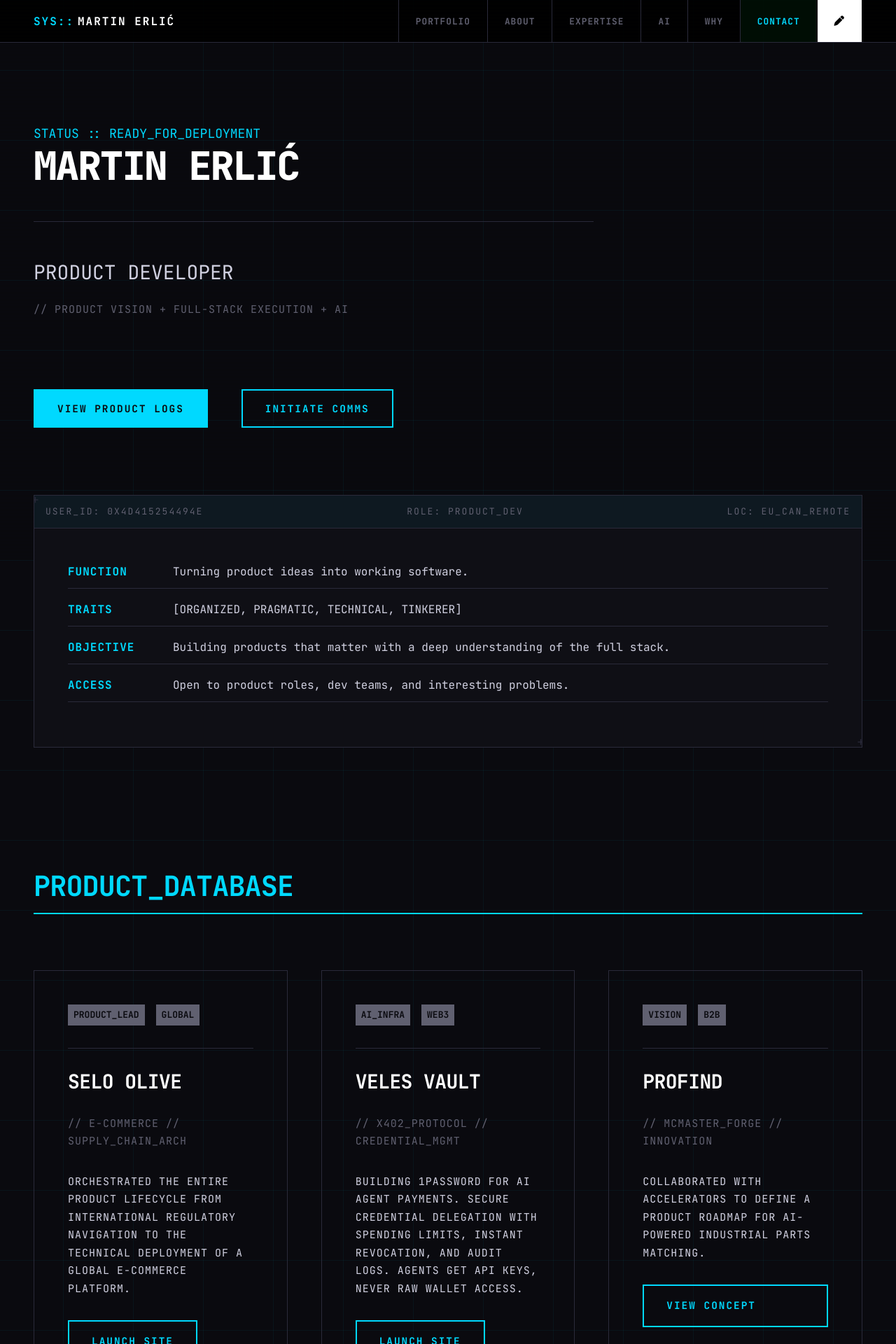
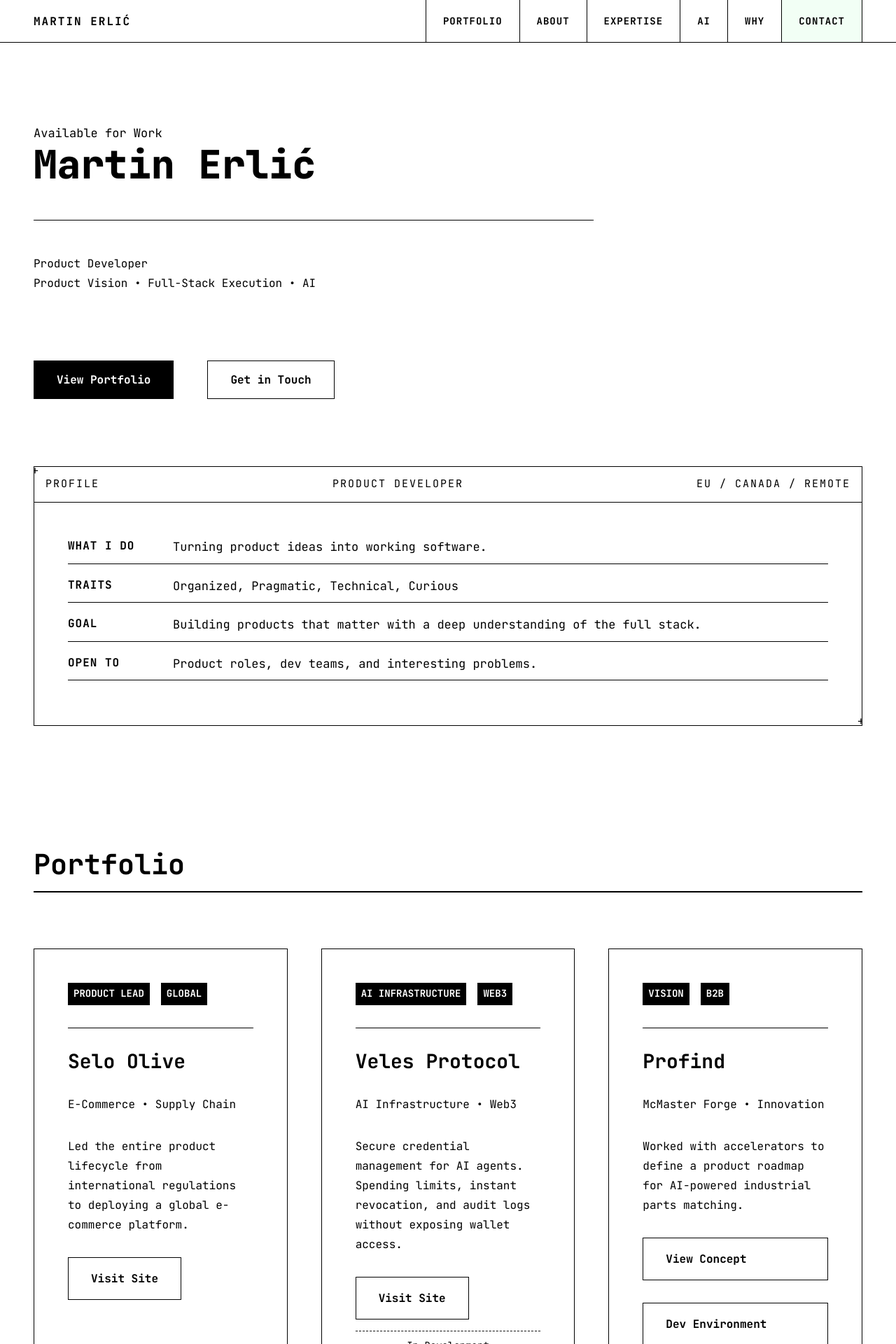
Before and after one commit to SeloSlav/my-resume, a Next.js app: page / in a window 1280 px wide. Shown: the top 1920 px of the page at 70% size. Built offline with nearby package versions, Linux system fonts and the light colour scheme.

Commit message:
update resume

```diff
--- a/app/components/Navigation/Navigation.tsx
+++ b/app/components/Navigation/Navigation.tsx
@@ -150,16 +150,7 @@ export default function Navigation() {
             >
               {getContent(nav.items.contact, mode)}
             </button>
-            <button
-              className={`${styles.desktopNavItem} ${styles.modeToggle} ${isSimpleMode ? styles.modeToggleDark : styles.modeToggleLight}`}
-              onClick={handleToggleMode}
-              aria-label={isSimpleMode ? "Switch to tech mode" : "Switch to simple mode"}
-            >
-              <i className={isSimpleMode ? "fas fa-desktop" : "fas fa-pen"}></i>
-              <span className={styles.tooltip}>
-                {isSimpleMode ? "Switch to Tech Mode" : "Switch to Simple Mode"}
-              </span>
-            </button>
+            {/* Mode toggle hidden */}
           </div>
         </div>
       </nav>
@@ -215,13 +206,7 @@ export default function Navigation() {
           >
             {getContent(nav.items.contact, mode)}
           </button>
-          <button
-            className={`${styles.menuItem} ${styles.modeToggle} ${isSimpleMode ? styles.modeToggleDark : styles.modeToggleLight}`}
-            onClick={handleToggleMode}
-          >
-            <i className={isSimpleMode ? "fas fa-desktop" : "fas fa-pen"} style={{marginRight: '0.75rem'}}></i>
-            {isSimpleMode ? "Switch to Tech Mode" : "Switch to Simple Mode"}
-          </button>
+          {/* Mode toggle hidden */}
         </div>
       </div>
 
--- a/app/config/content.ts
+++ b/app/config/content.ts
@@ -157,8 +157,8 @@ export const content = {
         simple: ["AI Infrastructure", "Web3"]
       },
       title: {
-        tech: "VELES VAULT",
-        simple: "Veles Vault"
+        tech: "VELES PROTOCOL",
+        simple: "Veles Protocol"
       },
       subtitle: {
         tech: "// X402_PROTOCOL // CREDENTIAL_MGMT",
--- a/app/context/ThemeContext.tsx
+++ b/app/context/ThemeContext.tsx
@@ -12,7 +12,7 @@ interface ThemeContextType {
 const ThemeContext = createContext<ThemeContextType | undefined>(undefined);
 
 export function ThemeProvider({ children }: { children: ReactNode }) {
-  const [mode, setMode] = useState<ContentMode>('tech');
+  const [mode, setMode] = useState<ContentMode>('simple');
 
   const toggleMode = useCallback(() => {
     const newMode = mode === 'tech' ? 'simple' : 'tech';
--- a/app/layout.tsx
+++ b/app/layout.tsx
@@ -49,7 +49,7 @@ export default function RootLayout({
           referrerPolicy="no-referrer"
         />
       </head>
-      <body className={`${jetbrainsMono.variable}`}>
+      <body className={`${jetbrainsMono.variable} light-mode`}>
         <ThemeProvider>
           {children}
         </ThemeProvider>
--- a/app/page.tsx
+++ b/app/page.tsx
@@ -121,7 +121,7 @@ export default function Home() {
                 </a>
               </div>
 
-              {/* Veles Vault */}
+              {/* Veles Protocol */}
               <div className="card">
                 <div className={styles.projectTags}>
                   {getContent(c.projects.velesVault.tags, mode).map((tag, i) => (
```
